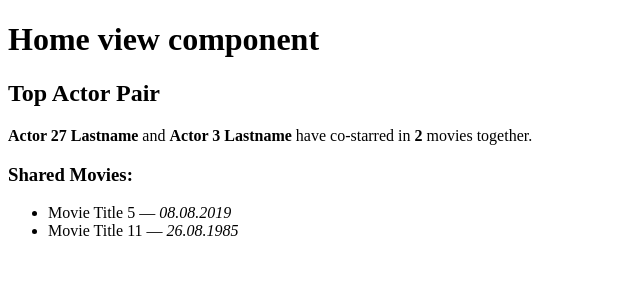
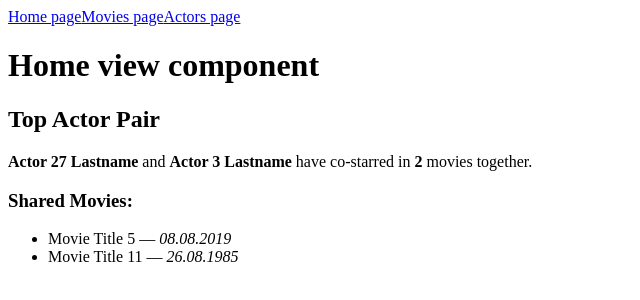
Before and after one commit to KostovPV/retake, a React (Vite) app: page / in a window 1280 px wide. Shown: the top 300 px of the page, without its empty margins (0-640 px from the left). Built offline with nearby package versions, Linux system fonts and the light colour scheme.

Commit message:
add basic header navigation with links

```diff
--- a/src/App.jsx
+++ b/src/App.jsx
@@ -2,14 +2,20 @@ import { Routes, Route } from 'react-router-dom';
 import HomeView from './views/HomeView';
 import MovieView from './views/MovieView';
 import ActorView from './views/ActorView';
+import Header from './components/Header';
 
 function App() {
   return (
-    <Routes>
-      <Route path="/" element={<HomeView />} />
-      <Route path="/movies" element={<MovieView />} />
-      <Route path="/actors" element={<ActorView />} />
-    </Routes>
+    <>
+      <Header />
+      <Routes>
+        <Route path="/" element={<HomeView />} />
+        <Route path="/movies" element={<MovieView />} />
+        <Route path="/actors" element={<ActorView />} />
+      </Routes>
+
+    </>
+
   );
 }
 
--- /dev/null
+++ b/src/components/Header.jsx
@@ -0,0 +1,12 @@
+import { Link } from 'react-router-dom';
+
+
+const Header = () => (
+  <header className="header">
+  <Link to='/'>Home page</Link>
+  <Link to='/movies'>Movies page</Link>
+  <Link to='/actors'>Actors page</Link>
+  </header>
+);
+
+export default Header;
```
Also changed, not shown: 1 other file (tests, documents, lock files or other folders).
